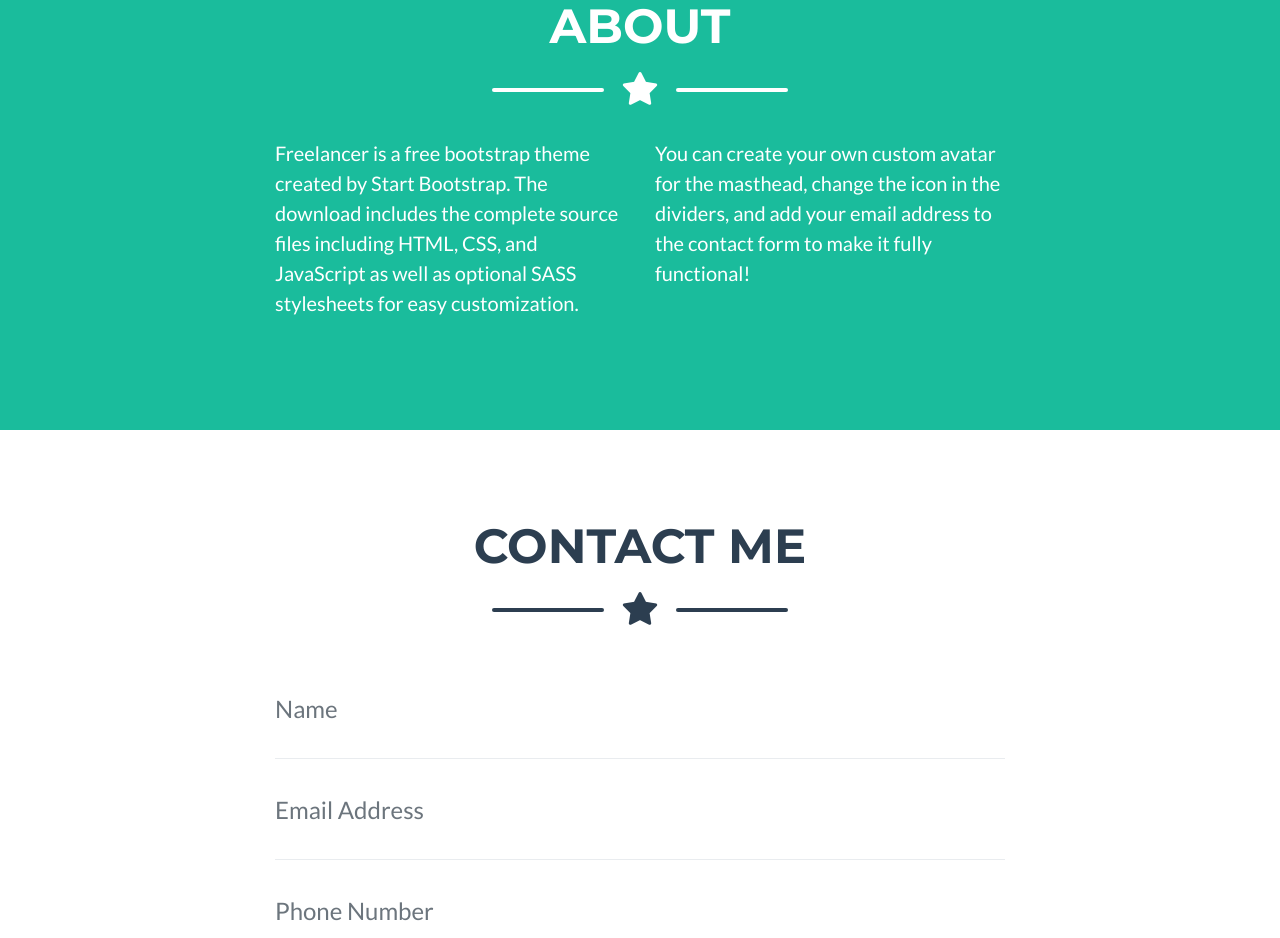
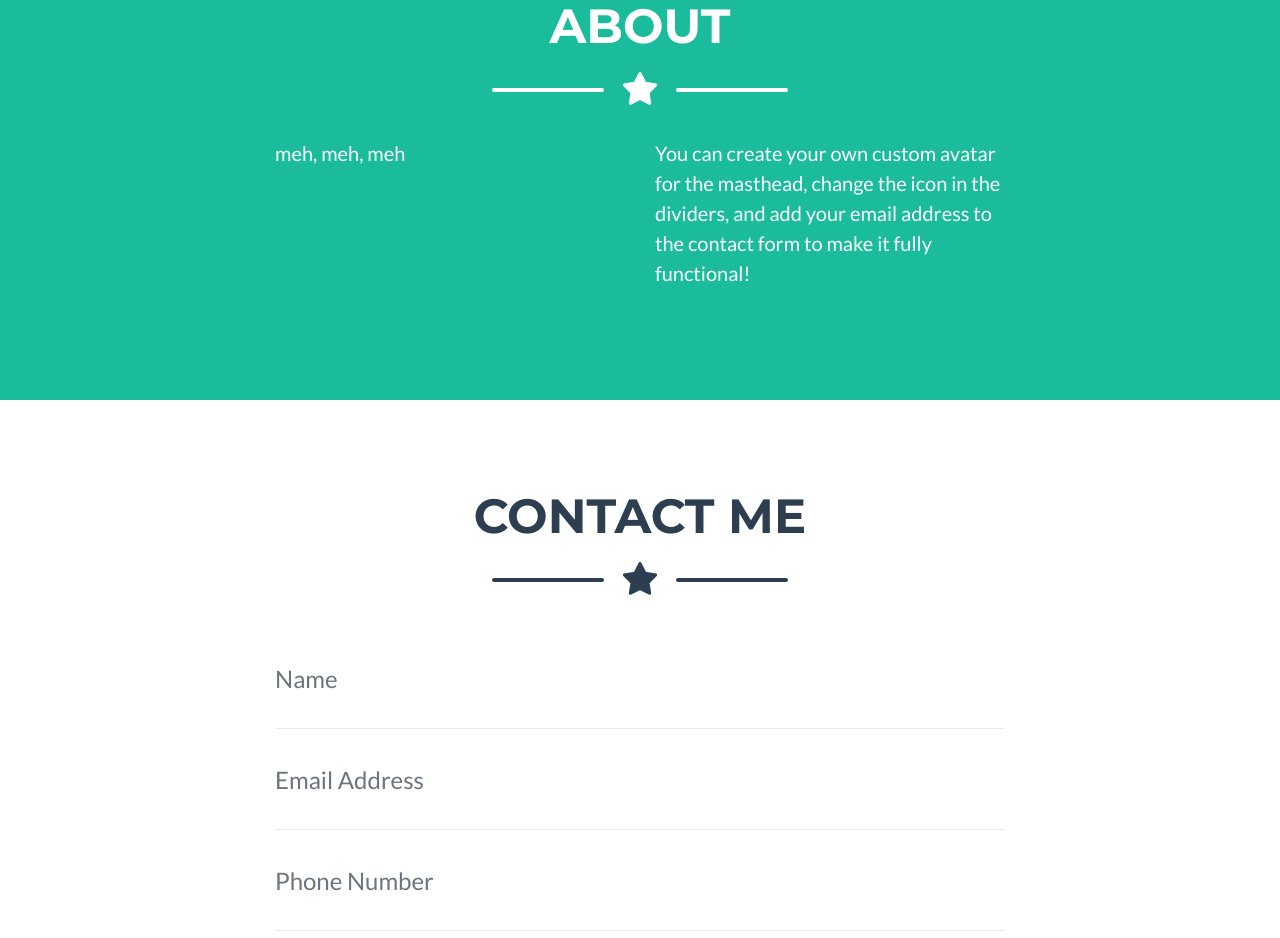
Before and after one commit to elainaheraty/elainaheraty.github.io, a website: page index.html in a window 1280 px wide. Shown: the part 1020-1958 px from the top of the page. Drawn offline with nearby package versions, Linux system fonts and the light colour scheme; files whose address does not match are found by name.

Commit message:
Update index.html

```diff
--- a/index.html
+++ b/index.html
@@ -188,7 +188,7 @@
       <!-- About Section Content -->
       <div class="row">
         <div class="col-lg-4 ml-auto">
-          <p class="lead">Freelancer is a free bootstrap theme created by Start Bootstrap. The download includes the complete source files including HTML, CSS, and JavaScript as well as optional SASS stylesheets for easy customization.</p>
+          <p class="lead">meh, meh, meh</p>
         </div>
         <div class="col-lg-4 mr-auto">
           <p class="lead">You can create your own custom avatar for the masthead, change the icon in the dividers, and add your email address to the contact form to make it fully functional!</p>
```
